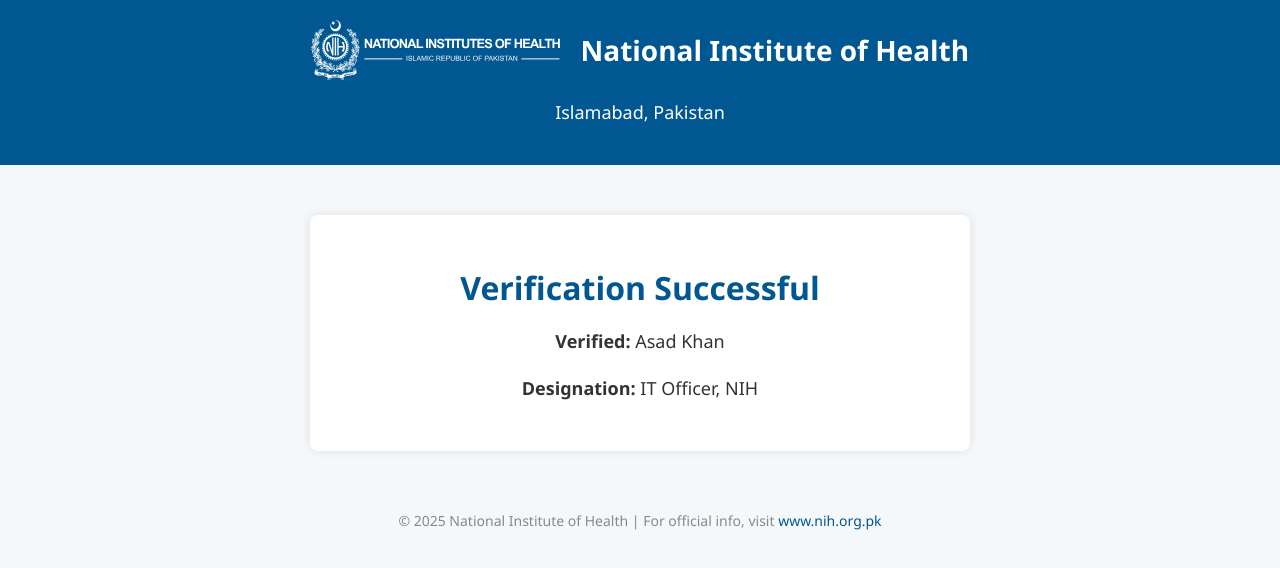
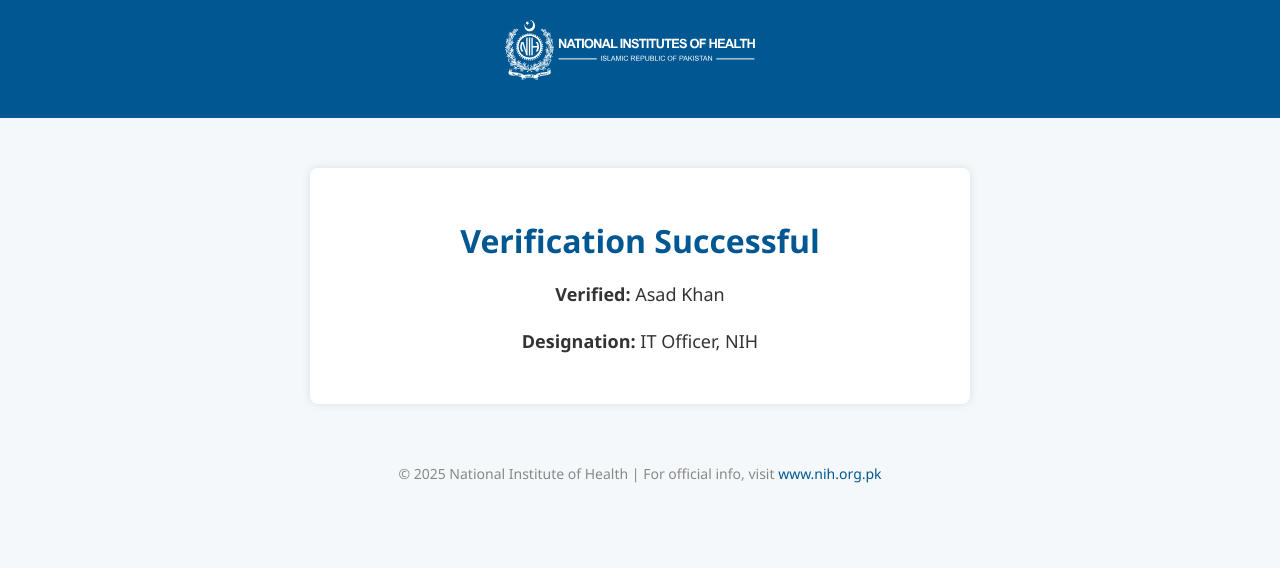
Before and after one commit to yeoasad/nig.org.pk, a plain HTML site: page index.html in a window 1280 px wide. Drawn offline with Linux system fonts and the light colour scheme.

Commit message:
index.html

```diff
--- a/index.html
+++ b/index.html
@@ -68,10 +68,11 @@
   <header>
     <div class="header-content">
       <img src="nih-logo-white.svg" alt="NIH Logo">
-      <h2>National Institute of Health</h2>
+      <h2>
+        </h2>
     </div>
     <div class="subheading">
-      <p>Islamabad, Pakistan</p>
+      <p></p>
     </div>
   </header>
 
```
